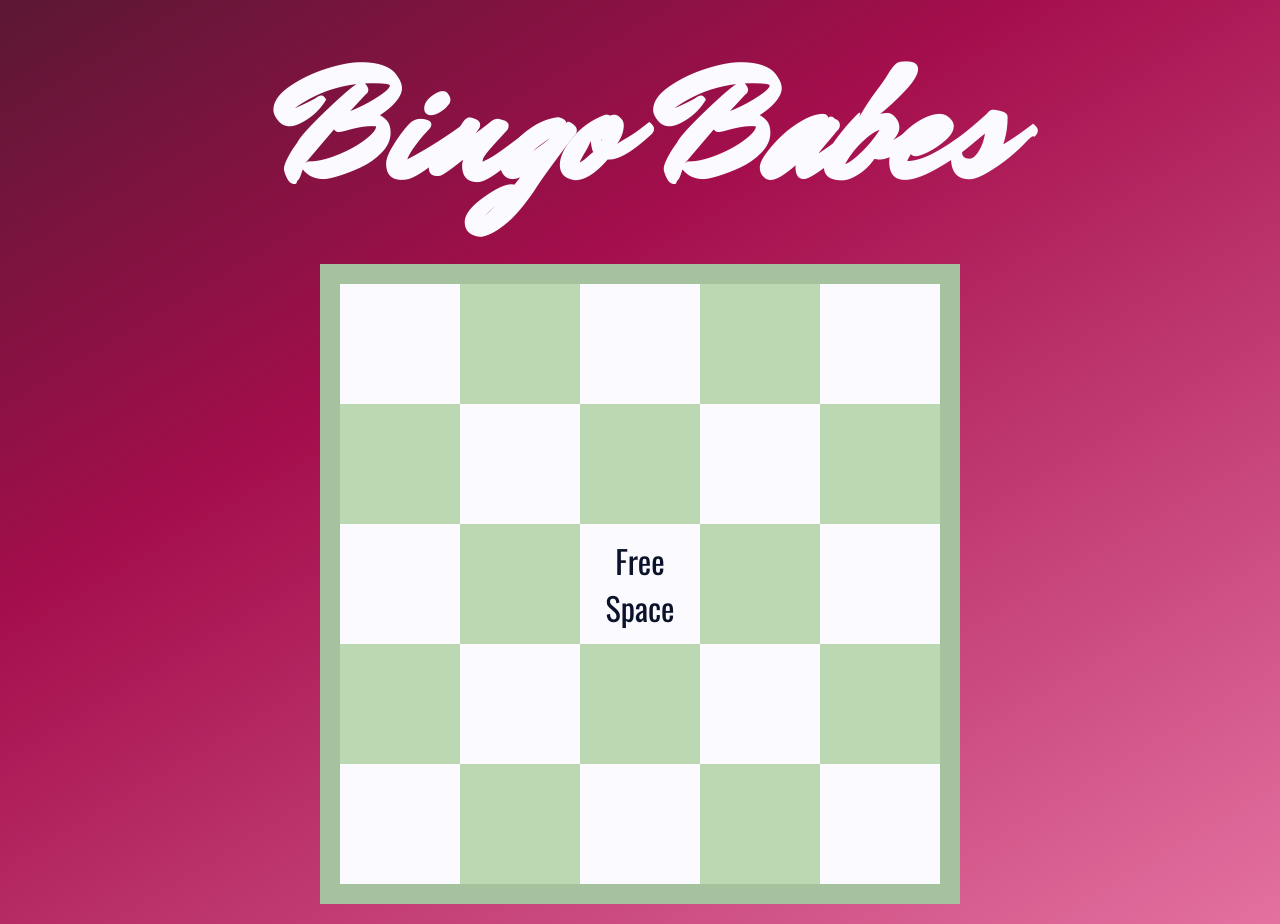
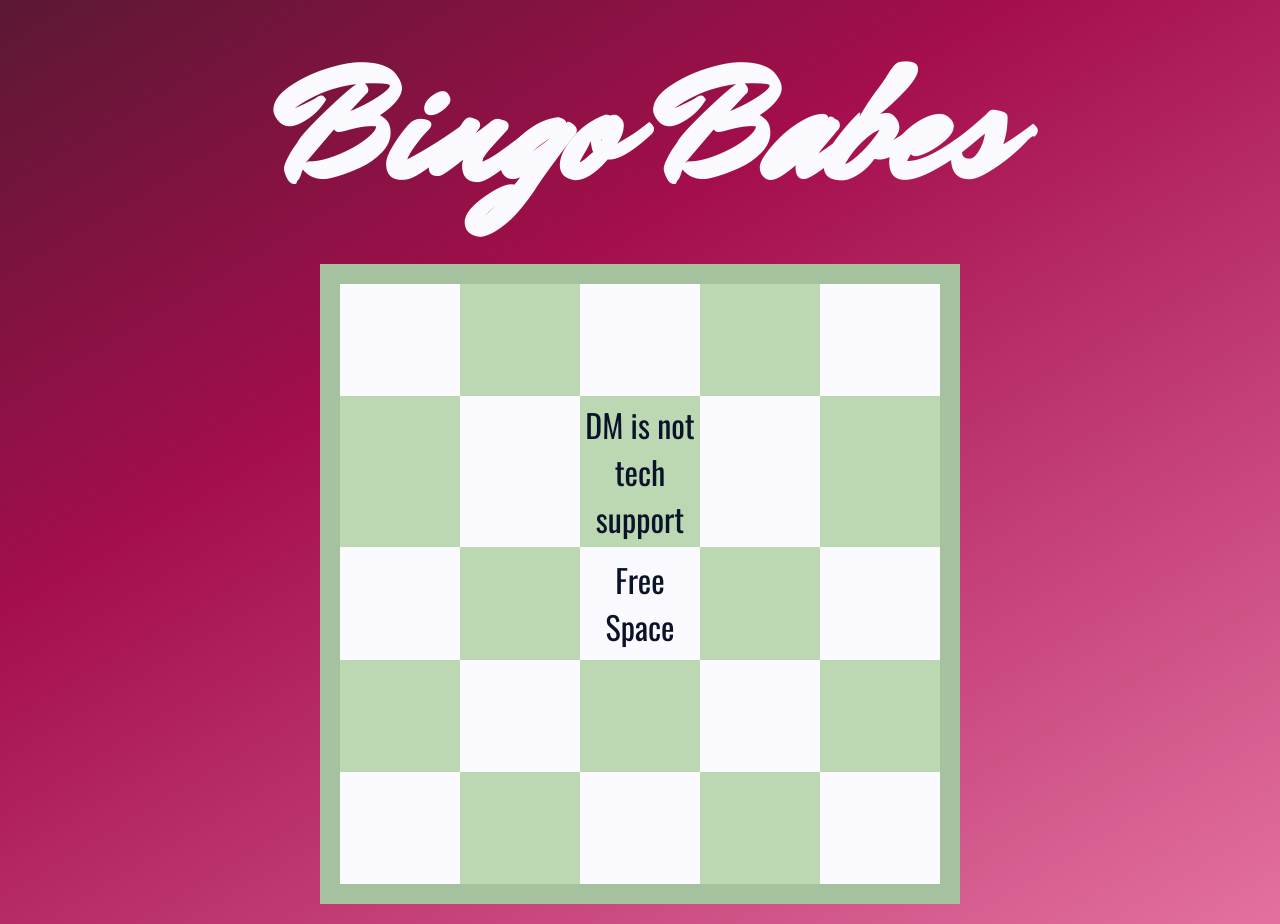
Before and after one commit to briannaSlik/Grand-Heist, a plain HTML site: page views/bingoBabes.html in a window 1280 px wide. Drawn offline with nearby package versions, Linux system fonts and the light colour scheme; a web font is replaced by a local one.

Commit message:
bingo update

```diff
--- a/views/bingoBabes.html
+++ b/views/bingoBabes.html
@@ -39,7 +39,7 @@
         <div class="tile"><span class="hide">5</span></div>
         <div class="tile dark"><span class="hide">6</span></div>
         <div class="tile"><span class="hide">7</span></div>
-        <div class="tile dark"><span class="hide">8</span></div>
+        <div class="tile dark"><span>DM is not tech support</span></div>
         <div class="tile"><span class="hide">9</span></div>
         <div class="tile dark"><span class="hide">10</span></div>
         <div class="tile"><span class="hide">11</span></div>
```
